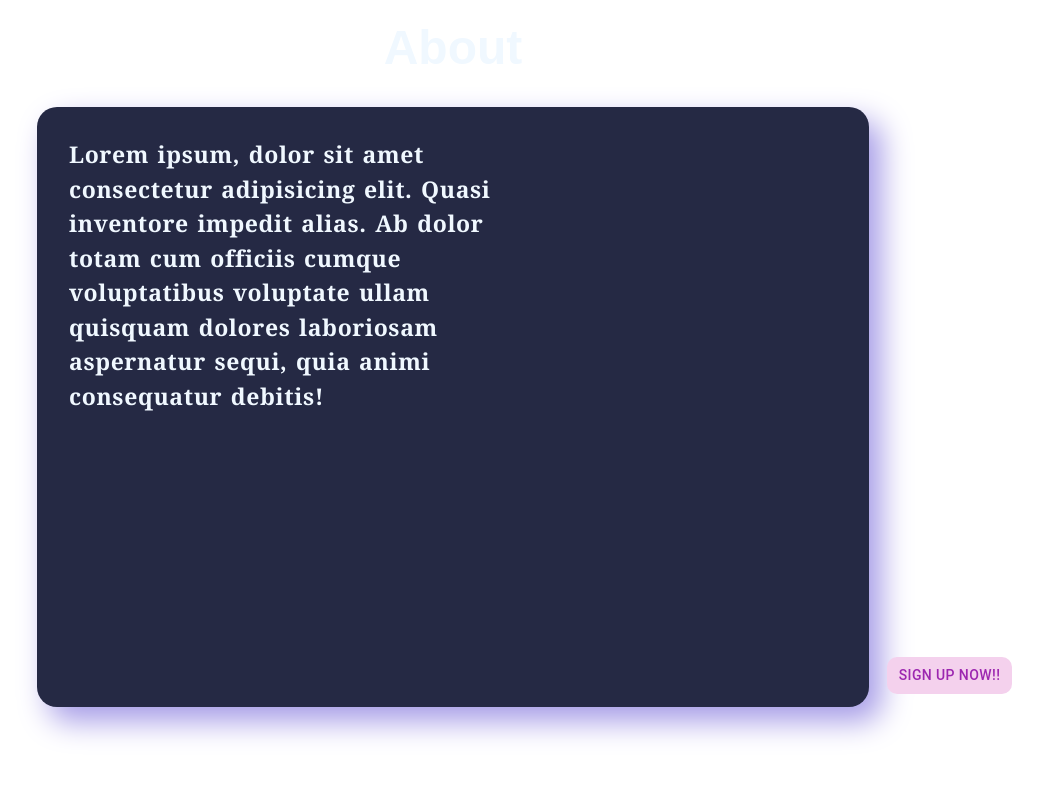
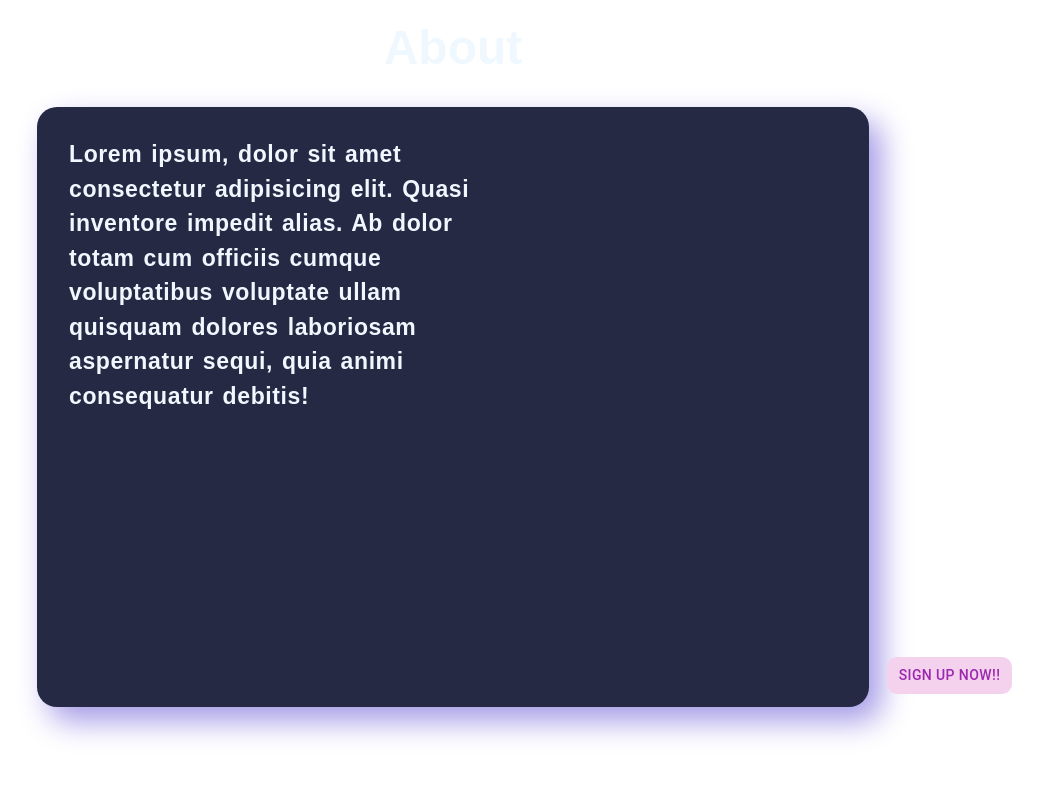
Before and after one commit to divyansh-tamrakar/peace-hub, a React (Create React App) app: page / in a window 1280 px wide. Shown: the part 940-1740 px from the top of the page, without its empty margins (187-1230 px from the left). Built offline with nearby package versions, Linux system fonts and the light colour scheme; the HTML template or start-up script is replaced by a standard one.

Commit message:
fixed few designs

```diff
--- a/src/components/About/About.css
+++ b/src/components/About/About.css
@@ -52,9 +52,10 @@
   /* background-color: red; */
   height: 65vh;
 }
-p {
+
+.about-text p {
   font-weight: 600;
-  font-family: Georgia, serif;
+  /* font-family: Georgia, serif; */
   font-size: 23px;
   letter-spacing: 0.6px;
   word-spacing: 2px;
@@ -71,6 +72,7 @@ p {
   background: #f4d1ed;
   border-radius: 10px;
 }
+
 .button:hover {
   background-color: black;
   /* color: black; */
--- a/src/components/About/About.jsx
+++ b/src/components/About/About.jsx
@@ -19,7 +19,7 @@ const About = () => {
             </p>
           </div>
           <div class="button">
-          <Button color="secondary">Sign Up now!! </Button>
+            <Button color="secondary">Sign Up now!!</Button>
           </div>
         </div>
       </div>
```
